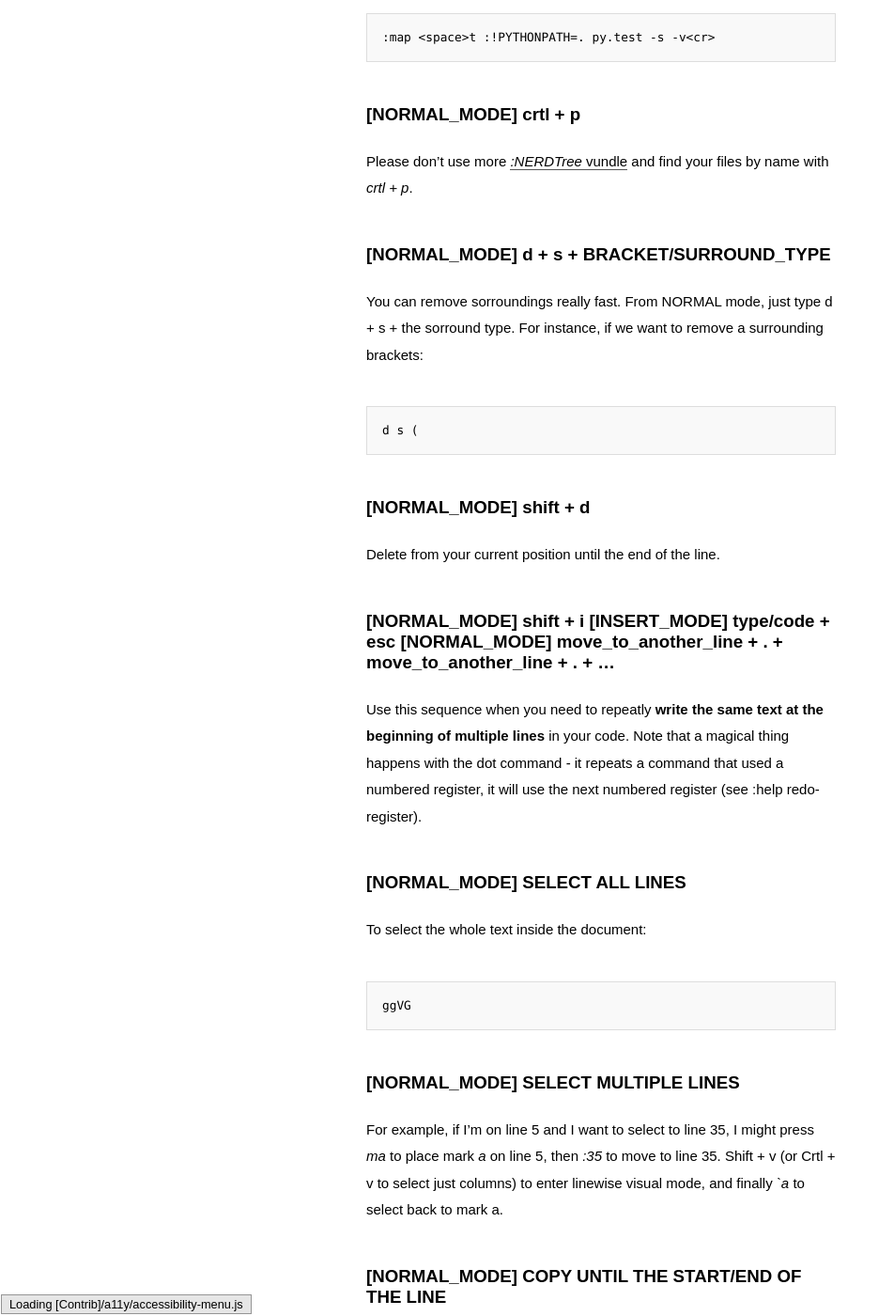
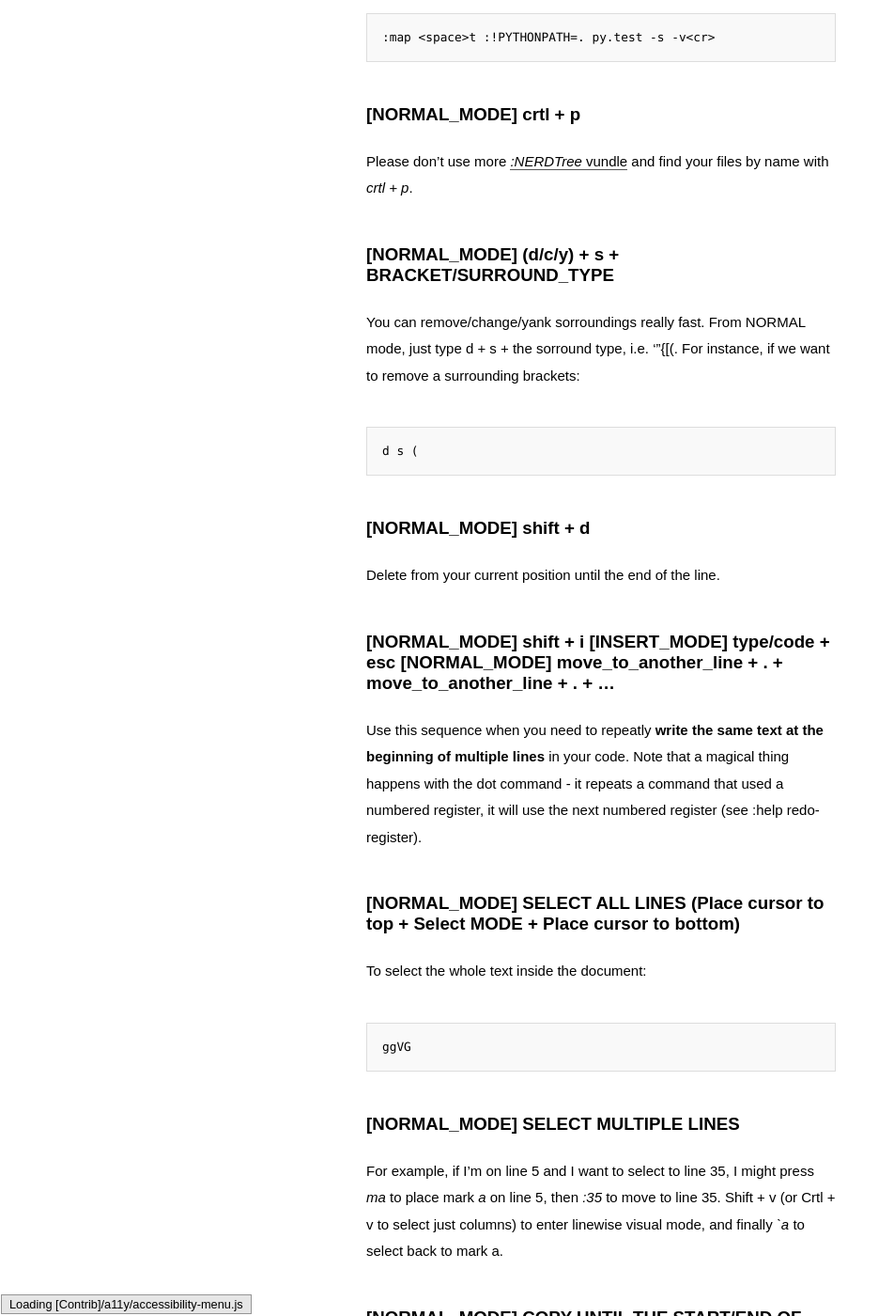
Before and after one commit to jootse84/jootse84.github.io, a Jekyll site: the page built from _posts/2017-02-28-mental-note:-vi-useful-commands.md, in a window 1280 px wide and 1400 px high, scrolled down 1177 px. Shown: the whole window at 94% size, without its empty margins (0-952 px from the left). Built offline with Jekyll 4.4.1, drawn with Linux system fonts in a browser that asks for light colours; some web fonts are replaced; comment, search, counter and statistics services are not loaded; some of the changed text lies outside the part shown.

Commit message:
Update 2017-02-28-mental-note:-vi-useful-commands.md

````diff
--- a/_posts/2017-02-28-mental-note:-vi-useful-commands.md
+++ b/_posts/2017-02-28-mental-note:-vi-useful-commands.md
@@ -24,9 +24,9 @@ After executing the following in vi, we can run pytest anytime from vi by pressi
 
 Please don't use more [*:NERDTree* vundle](https://github.com/scrooloose/nerdtree) and find your files by name with *crtl + p*.
 
-### [NORMAL_MODE] d + s + BRACKET/SURROUND_TYPE
+### [NORMAL_MODE] (d/c/y) + s + BRACKET/SURROUND_TYPE
 
-You can remove sorroundings really fast. From NORMAL mode, just type d + s + the sorround type. For instance, if we want to remove a surrounding brackets:
+You can remove/change/yank sorroundings really fast. From NORMAL mode, just type d + s + the sorround type, i.e. '"{[(. For instance, if we want to remove a surrounding brackets:
 
 ```
 d s (
@@ -40,7 +40,7 @@ Delete from your current position until the end of the line.
 
 Use this sequence when you need to repeatly **write the same text at the beginning of multiple lines** in your code. Note that a magical thing happens with the dot command - it repeats a command that used a numbered register, it will use the next numbered register (see :help redo-register).
 
-### [NORMAL_MODE] SELECT ALL LINES
+### [NORMAL_MODE] SELECT ALL LINES (Place cursor to top + Select MODE + Place cursor to bottom)
 
 To select the whole text inside the document:
 
@@ -95,12 +95,15 @@ Ctrl + v → jj...jj → I → // or # or % ... → ESC
 
 Use Ctrl + p if you want to get a list of suggestions while typing.
 
-### [NORMAL_MODE] SELECT WORD UNDER THE CURSOR
+### [NORMAL_MODE] SELECT/CHANGE/DELETE/YANK INNER CURSOR WORD
 
 To visually select inner word:
 
 ```
 viw
+ciw
+diw
+yaiw
 ```
 
 ### [NORMAL_MODE] REPLACE 2 OR MORE SPACES
@@ -108,3 +111,18 @@ viw
 ```
 :%s: \{2,}:WHATEVER_TO_REPLACE:g
 ```
+
+### [NORMAL_MODE] REPLACE 2 OR MORE SPACES
+
+```
+:%s: \{2,}:WHATEVER_TO_REPLACE:g
+```
+
+### [NORMAL MODE] Cursor on word, find next (*) or previous (#)
+
+When the cursor is on a word, you can find the next occurence (with asterisk - *) or previous occurence (with hash - #)
+
+### [NORMAL MODE] Jump to previous positions of the cursor
+
+Ctrl + o - previous position of the cursor
+Ctrl + i - present position of the cursor
````
